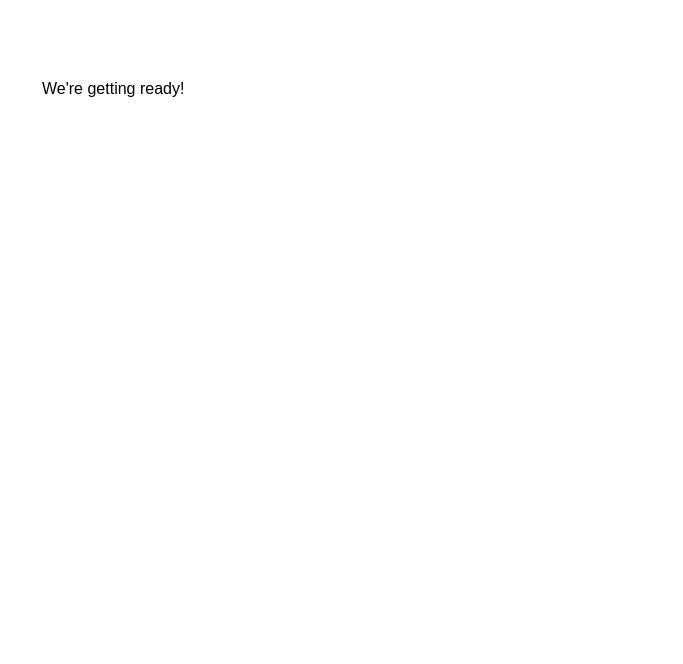
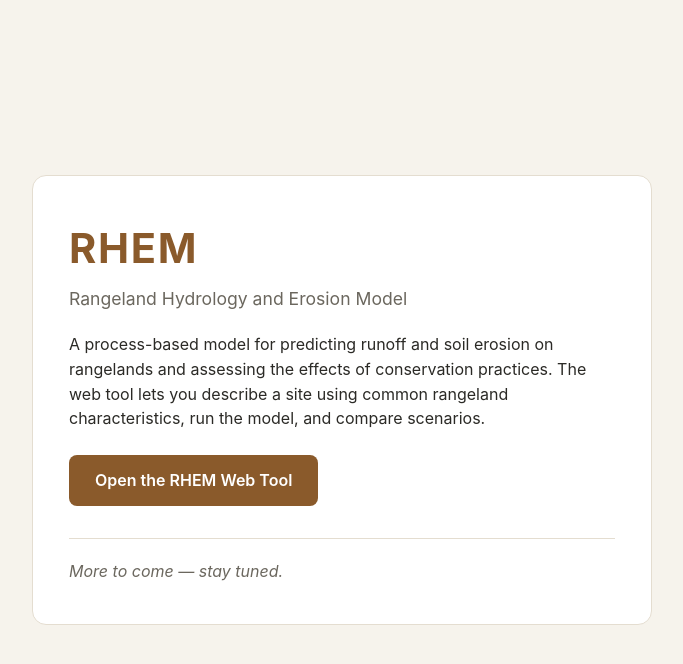
Before and after one commit to haiyan-Wei/rhemapp, a plain HTML site: page index.html in a window 1280 px wide. Shown: the whole page, without its empty margins (298-981 px from the left). Drawn offline with Linux system fonts and the light colour scheme.

Commit message:
Update index.html

```diff
--- a/index.html
+++ b/index.html
@@ -1,11 +1,88 @@
 <!doctype html>
-<html>
+<html lang="en">
 <head>
   <meta charset="utf-8">
   <meta name="viewport" content="width=device-width, initial-scale=1">
-  <title>rhem.app</title>
+  <title>RHEM – Rangeland Hydrology and Erosion Model</title>
+  <meta name="description" content="Quick access to the Rangeland Hydrology and Erosion Model (RHEM) Web Tool for predicting runoff and erosion on rangelands.">
+  <style>
+    :root {
+      --bg: #f6f3ec;
+      --card: #ffffff;
+      --text: #2b2a26;
+      --muted: #6b675e;
+      --accent: #8a5a2b;
+      --accent-dark: #6e4620;
+      --line: #e4ddd0;
+    }
+    * { box-sizing: border-box; }
+    body {
+      margin: 0;
+      min-height: 100vh;
+      display: flex;
+      align-items: center;
+      justify-content: center;
+      background: var(--bg);
+      color: var(--text);
+      font-family: -apple-system, BlinkMacSystemFont, "Segoe UI", Roboto, Helvetica, Arial, sans-serif;
+      line-height: 1.55;
+      padding: 24px 16px;
+    }
+    main {
+      max-width: 620px;
+      width: 100%;
+      background: var(--card);
+      border: 1px solid var(--line);
+      border-radius: 14px;
+      padding: 40px 36px;
+    }
+    h1 {
+      margin: 0;
+      font-size: 2.6rem;
+      letter-spacing: 0.04em;
+      color: var(--accent);
+    }
+    .subtitle {
+      margin: 4px 0 20px;
+      font-size: 1.1rem;
+      color: var(--muted);
+    }
+    p { margin: 0 0 24px; }
+    .primary {
+      display: inline-block;
+      background: var(--accent);
+      color: #fff;
+      text-decoration: none;
+      font-weight: 600;
+      padding: 13px 26px;
+      border-radius: 8px;
+    }
+    .primary:hover { background: var(--accent-dark); }
+    .coming {
+      margin-top: 32px;
+      padding-top: 20px;
+      border-top: 1px solid var(--line);
+      color: var(--muted);
+      font-style: italic;
+    }
+    @media (max-width: 480px) {
+      main { padding: 28px 20px; }
+      h1 { font-size: 2.1rem; }
+    }
+  </style>
 </head>
-<body style="font-family: sans-serif; max-width: 600px; margin: 80px auto; padding: 0 16px;">
-  <p>We're getting ready!</p>
+<body>
+  <main>
+    <h1>RHEM</h1>
+    <div class="subtitle">Rangeland Hydrology and Erosion Model</div>
+
+    <p>A process-based model for predicting runoff and soil erosion on rangelands and
+      assessing the effects of conservation practices. The web tool lets you describe a site
+      using common rangeland characteristics, run the model, and compare scenarios.</p>
+
+    <a class="primary" href="https://apps.tucson.ars.ag.gov/rhem/">Open the RHEM Web Tool</a>
+
+    <div class="coming">More to come — stay tuned.</div>
+  </main>
 </body>
 </html>
```
